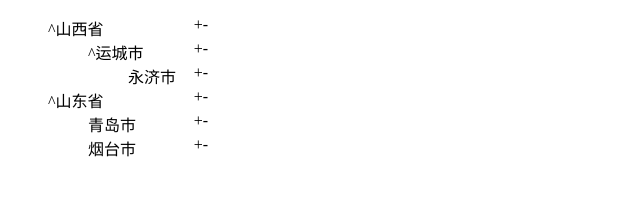
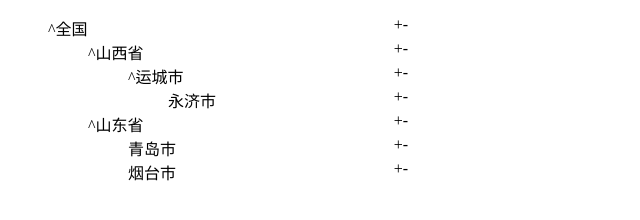
Before and after one commit to sunhui-blog/algorithm, a plain HTML site: page tree-test-2/components/index.html in a window 1280 px wide. Shown: the whole page, without its empty margins (0-640 px from the left). Drawn offline with Linux system fonts and the light colour scheme.

Commit message:
perf:tree

```diff
--- a/tree-test-2/components/common/tree.js
+++ b/tree-test-2/components/common/tree.js
@@ -1,13 +1,25 @@
 /**
  * @function
  * @param {*} node
+ *
+ * @todo 数据关系的梳理/维护
  */
-function Node(node) {
+function Node(datas) {
+  let node = datas || {}
+  this.nodes = {
+    label: node.label,
+    key: node.key
+  }
   this.label = node.label || ''
   this.key = node.key || ''
   this.expand = node.expand || false
   this.childList = node.children || []
   this.hasChild = this.hasChildNodes()
+
+  this.parentNodes = node.parentNodes || null
+
+  this.hasParent = this.hasParentNodes()
+
   this.node = null
 
   this.render()
@@ -27,18 +39,18 @@ Node.prototype.render = function () {
     var nodeExpand = document.createElement('span')
     nodeExpand.innerHTML = this.expand ? '^' : '>'
 
-    this.expandNode = nodeExpand
-
     nodeElement.insertBefore(nodeExpand, nodeLable)
     this.toggleExpand(nodeExpand)
 
     var parentNode = document.createElement('ul')
 
     this.childList.forEach(item => {
+      item.parentNodes = this.nodes
       var child = new Node(item)
 
       parentNode.append(child.node)
     })
+
     nodeElement.append(parentNode)
   }
 
@@ -83,10 +95,16 @@ Node.prototype.toggleExpand = function (element) {
   }
 }
 
+// @todo prev / next 节点的确认
+
+
 Node.prototype.addChildNode = function (element) {
+  // @todo 数据增加
   element.addEventListener('click', () => {
+    var nodeName = window.prompt('节点名称是什么？', '');
+
     var newNode = new Node({
-      label: 'test',
+      label: nodeName,
       key: 444
     })
 
@@ -95,6 +113,7 @@ Node.prototype.addChildNode = function (element) {
 }
 
 Node.prototype.removeChildNode = function (element) {
+  // @todo 数据删除
   element.addEventListener('click', () => {
     element.parentNode.parentNode.parentNode.removeChild(element.parentNode.parentNode)
   }, false)
@@ -102,6 +121,10 @@ Node.prototype.removeChildNode = function (element) {
 
 Node.prototype.hasChildNodes = function () {
   return this.childList && !!this.childList.length
+}
+
+Node.prototype.hasParentNodes = function () {
+  return this.parentNodes || null
 }
 
 Node.prototype.getRootNode = function () {
@@ -112,22 +135,21 @@ Node.prototype.destory = function () {
   this.node = null
 }
 
+
 function Tree(id, datas) {
-  this.datas = datas
   this.id = id
 
-  this.createElement()
+  Node.call(this, datas)
 }
 
-Tree.prototype.createElement = function () {
+Tree.prototype = new Node()
+
+Tree.prototype.constructor = Tree
+
+Tree.prototype.init = function () {
   var targetNode = document.getElementById(this.id)
   var rootNode = document.createElement('ul')
 
-  this.datas.forEach(item => {
-    var element = new Node(item)
-
-    rootNode.append(element.node)
-  })
-
+  rootNode.append(this.node)
   targetNode.append(rootNode)
 }
--- a/tree-test-2/components/datas.js
+++ b/tree-test-2/components/datas.js
@@ -1,4 +1,8 @@
-var datas = [
+var datas = {
+  "key": 0,
+  "label": "全国",
+  "expand": true,
+  'children': [
     {
       "key": 1,
       "label": "山西省",
@@ -31,3 +35,4 @@ var datas = [
       ]
     }
   ]
+}
--- a/tree-test-2/components/index.html
+++ b/tree-test-2/components/index.html
@@ -11,10 +11,12 @@
   <script type="text/javascript" src="datas.js"></script>
 </head>
 <body>
-  <div id="root" style="width: 200px;"></div>
+  <div id="root" style="width: 400px;"></div>
 
   <script>
     var tree = new Tree('root', datas)
+
+    tree.init()
   </script>
 </body>
 </html>
```
Lines whose indentation alone changed are shown as unchanged.
